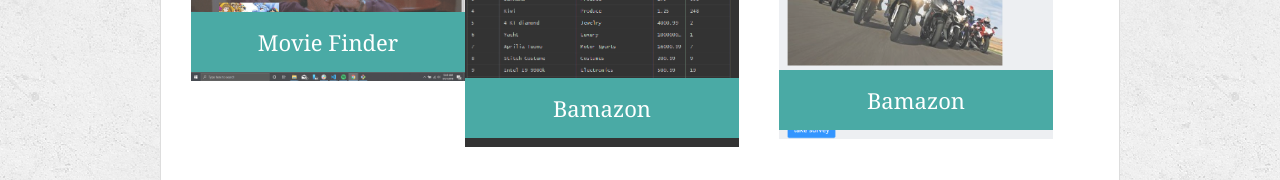
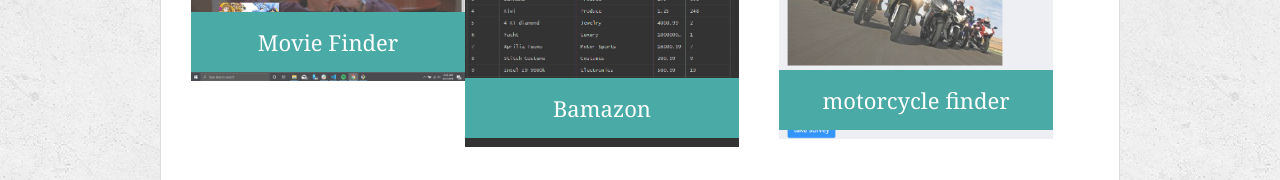
Before and after one commit to alfredo195/HW-Wireframe, a plain HTML site: page portfolio.html in a window 1280 px wide. Shown: the part 1061-1241 px from the top of the page. Drawn offline with Linux system fonts and the light colour scheme.

Commit message:
fixed banner name on motorcycle finder

```diff
--- a/portfolio.html
+++ b/portfolio.html
@@ -62,7 +62,7 @@
       <div class="work">
         <a href="https://stormy-woodland-84347.herokuapp.com"><img src="assets/images/motorcycleFinder.png" alt="motorcycle finder app"></a>
 
-        <h3>Bamazon</h3>
+        <h3>motorcycle finder</h3>
       </div>
 
     </section>
```
